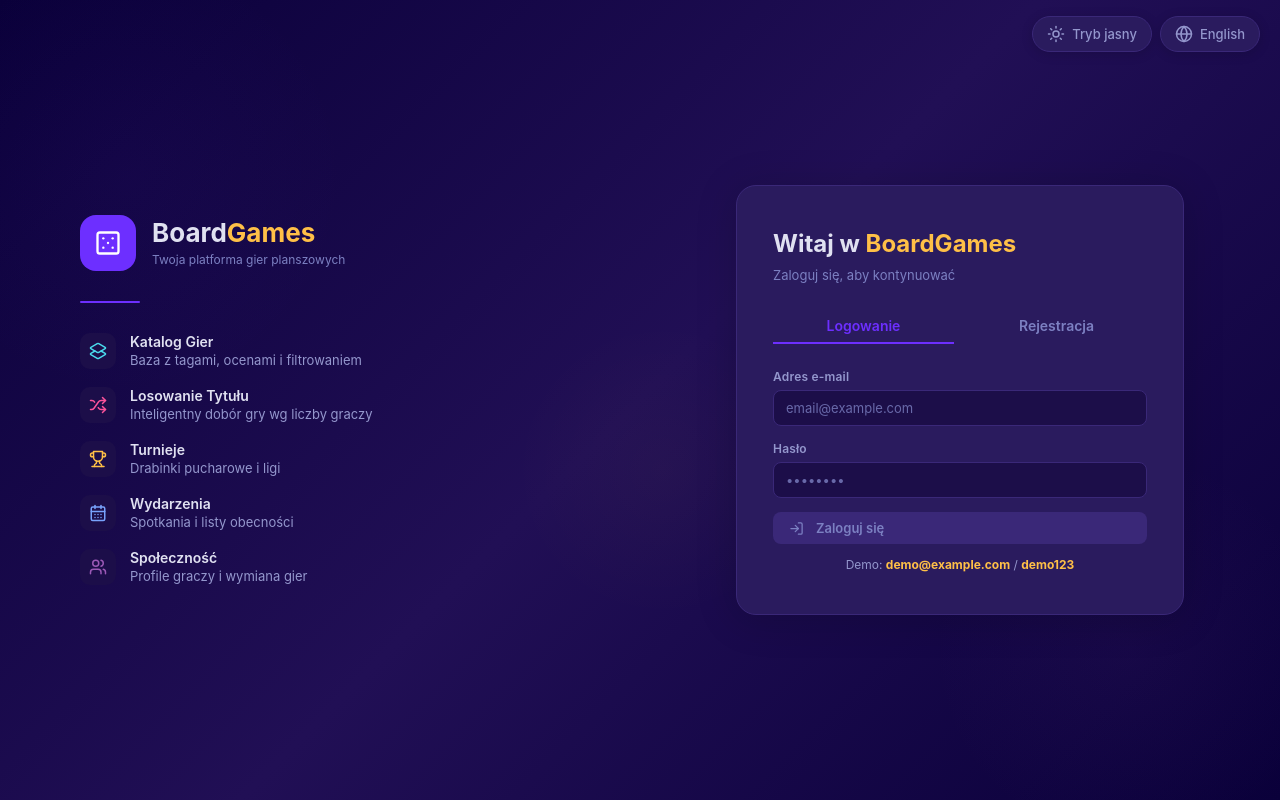
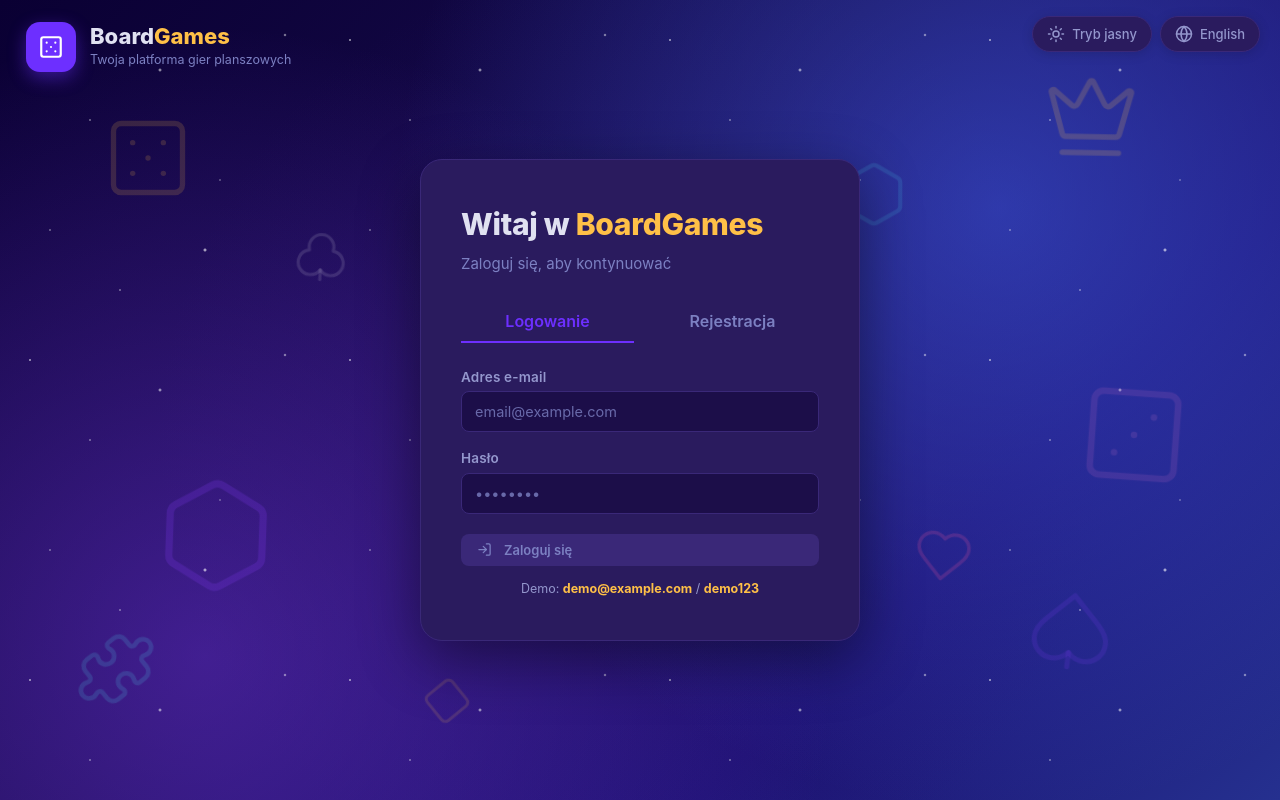
Before and after one commit to Ka3wo123/BoardGame, a React (Create React App) app: page /login in a window 1280 px wide. Built offline with nearby package versions, Linux system fonts and the light colour scheme; a web font is replaced by a local one.

Commit message:
dodanie komponentu BoardGameBackground i aktualizacja layoutu
- Dodano nowy komponent BoardGameBackground (JSX + CSS)
- Zintegrowano tło z komponentem Layout
- Zaktualizowano strony DrawingPage i LoginPage
- Przebudowano produkcyjny build (pliki w katalogu build/static)
- Zaktualizowano README.md

```diff
--- /dev/null
+++ b/src/components/BoardGameBackground.css
@@ -0,0 +1,106 @@
+/* ── Reusable board-game themed background (login + app shell) ── */
+.bg-board {
+  position: absolute;
+  inset: 0;
+  z-index: 0;
+  overflow: hidden;
+  pointer-events: none;
+}
+
+.bg-board-gradient {
+  position: absolute;
+  inset: 0;
+  background:
+    radial-gradient(circle at 78% 26%, rgba(64, 92, 232, 0.55) 0%, transparent 52%),
+    radial-gradient(circle at 16% 82%, rgba(126, 58, 242, 0.42) 0%, transparent 50%),
+    radial-gradient(circle at 50% 55%, rgba(43, 19, 114, 0.40) 0%, transparent 62%),
+    linear-gradient(135deg, #0A0033 0%, #160B4C 42%, #1C1272 72%, #25308F 100%);
+}
+
+[data-theme="light"] .bg-board-gradient {
+  background:
+    radial-gradient(circle at 78% 26%, rgba(96, 132, 255, 0.70) 0%, transparent 50%),
+    radial-gradient(circle at 16% 82%, rgba(150, 96, 240, 0.62) 0%, transparent 50%),
+    radial-gradient(circle at 50% 55%, rgba(120, 90, 230, 0.40) 0%, transparent 60%),
+    linear-gradient(135deg, #D7CCFF 0%, #C3B3FF 42%, #ABC0FF 72%, #94B2FF 100%);
+}
+
+/* Twinkling star field (board-game table sparkle) */
+.bg-board-stars {
+  position: absolute;
+  inset: 0;
+  background-image:
+    radial-gradient(1.5px 1.5px at 30px 40px, rgba(255, 255, 255, 0.9), transparent),
+    radial-gradient(1.5px 1.5px at 90px 120px, rgba(255, 255, 255, 0.6), transparent),
+    radial-gradient(2px 2px at 160px 70px, rgba(255, 255, 255, 0.8), transparent),
+    radial-gradient(1.3px 1.3px at 220px 180px, rgba(255, 255, 255, 0.55), transparent),
+    radial-gradient(1.7px 1.7px at 285px 35px, rgba(255, 255, 255, 0.75), transparent),
+    radial-gradient(1.4px 1.4px at 50px 230px, rgba(255, 255, 255, 0.6), transparent),
+    radial-gradient(2.1px 2.1px at 205px 250px, rgba(255, 255, 255, 0.9), transparent),
+    radial-gradient(1.5px 1.5px at 120px 290px, rgba(255, 255, 255, 0.6), transparent);
+  background-size: 320px 320px;
+  background-repeat: repeat;
+  animation: starTwinkle 5s ease-in-out infinite alternate;
+}
+
+[data-theme="light"] .bg-board-stars {
+  background-image:
+    radial-gradient(1.6px 1.6px at 30px 40px, rgba(70, 50, 150, 0.55), transparent),
+    radial-gradient(1.6px 1.6px at 90px 120px, rgba(70, 50, 150, 0.40), transparent),
+    radial-gradient(2.1px 2.1px at 160px 70px, rgba(70, 50, 150, 0.50), transparent),
+    radial-gradient(1.4px 1.4px at 220px 180px, rgba(70, 50, 150, 0.35), transparent),
+    radial-gradient(1.8px 1.8px at 285px 35px, rgba(70, 50, 150, 0.48), transparent),
+    radial-gradient(1.5px 1.5px at 50px 230px, rgba(70, 50, 150, 0.40), transparent),
+    radial-gradient(2.2px 2.2px at 205px 250px, rgba(70, 50, 150, 0.55), transparent),
+    radial-gradient(1.6px 1.6px at 120px 290px, rgba(70, 50, 150, 0.40), transparent);
+}
+
+@keyframes starTwinkle {
+  from { opacity: 0.45; }
+  to   { opacity: 1; }
+}
+
+/* Floating board-game pieces (dice, hexes, cards, crown…) */
+.float-deco {
+  position: absolute;
+  stroke-width: 1.4;
+  animation: floatDeco 14s ease-in-out infinite;
+}
+
+.deco-1  { top: 14%;    left: 8%;   width: 92px;  height: 92px;  color: rgba(255, 192, 71, 0.16); animation-duration: 13s; }
+.deco-2  { top: 60%;    left: 12%;  width: 124px; height: 124px; color: rgba(126, 58, 242, 0.22); animation-duration: 16s; animation-delay: -3s; }
+.deco-3  { bottom: 9%;  left: 6%;   width: 78px;  height: 78px;  color: rgba(74, 218, 236, 0.16); animation-duration: 15s; animation-delay: -6s; }
+.deco-4  { top: 9%;     right: 11%; width: 96px;  height: 96px;  color: rgba(255, 192, 71, 0.18); animation-duration: 15s; animation-delay: -2s; }
+.deco-5  { top: 49%;    right: 7%;  width: 112px; height: 112px; color: rgba(155, 89, 182, 0.22); animation-duration: 18s; animation-delay: -5s; }
+.deco-6  { bottom: 13%; right: 13%; width: 86px;  height: 86px;  color: rgba(126, 58, 242, 0.16); animation-duration: 13s; animation-delay: -7s; }
+.deco-7  { top: 30%;    left: 23%;  width: 54px;  height: 54px;  color: rgba(255, 255, 255, 0.12); animation-duration: 17s; animation-delay: -4s; }
+.deco-8  { bottom: 24%; right: 24%; width: 60px;  height: 60px;  color: rgba(251, 83, 155, 0.18); animation-duration: 15s; animation-delay: -8s; }
+.deco-9  { top: 20%;    right: 29%; width: 70px;  height: 70px;  color: rgba(74, 218, 236, 0.14); animation-duration: 16s; animation-delay: -1s; }
+.deco-10 { bottom: 7%;  left: 33%;  width: 50px;  height: 50px;  color: rgba(255, 192, 71, 0.14); animation-duration: 14s; animation-delay: -9s; }
+
+/* Mocniejsze, ciemniejsze ikony w trybie jasnym dla lepszej widoczności */
+[data-theme="light"] .deco-1  { color: rgba(214, 140, 20, 0.40); }
+[data-theme="light"] .deco-2  { color: rgba(110, 50, 210, 0.42); }
+[data-theme="light"] .deco-3  { color: rgba(20, 150, 175, 0.40); }
+[data-theme="light"] .deco-4  { color: rgba(214, 140, 20, 0.42); }
+[data-theme="light"] .deco-5  { color: rgba(130, 60, 175, 0.42); }
+[data-theme="light"] .deco-6  { color: rgba(110, 50, 210, 0.40); }
+[data-theme="light"] .deco-7  { color: rgba(70, 50, 150, 0.32); }
+[data-theme="light"] .deco-8  { color: rgba(220, 50, 130, 0.42); }
+[data-theme="light"] .deco-9  { color: rgba(20, 150, 175, 0.38); }
+[data-theme="light"] .deco-10 { color: rgba(214, 140, 20, 0.38); }
+
+@keyframes floatDeco {
+  0%   { transform: translateY(0) rotate(0deg); }
+  50%  { transform: translateY(-22px) rotate(7deg); }
+  100% { transform: translateY(0) rotate(0deg); }
+}
+
+@media (prefers-reduced-motion: reduce) {
+  .float-deco,
+  .bg-board-stars { animation: none; }
+}
+
+@media (max-width: 600px) {
+  .float-deco { display: none; }
+}
--- /dev/null
+++ b/src/components/BoardGameBackground.jsx
@@ -0,0 +1,25 @@
+import React from 'react';
+import {
+  Dice5, Dice3, Hexagon, Puzzle, Crown,
+  Spade, Club, Heart, Diamond
+} from 'lucide-react';
+import './BoardGameBackground.css';
+
+export default function BoardGameBackground() {
+  return (
+    <div className="bg-board" aria-hidden="true">
+      <div className="bg-board-gradient" />
+      <div className="bg-board-stars" />
+      <Dice5   className="float-deco deco-1" />
+      <Hexagon className="float-deco deco-2" />
+      <Puzzle  className="float-deco deco-3" />
+      <Crown   className="float-deco deco-4" />
+      <Dice3   className="float-deco deco-5" />
+      <Spade   className="float-deco deco-6" />
+      <Club    className="float-deco deco-7" />
+      <Heart   className="float-deco deco-8" />
+      <Hexagon className="float-deco deco-9" />
+      <Diamond className="float-deco deco-10" />
+    </div>
+  );
+}
--- a/src/components/Layout.css
+++ b/src/components/Layout.css
@@ -2,6 +2,7 @@
   display: flex;
   height: 100vh;
   overflow: hidden;
+  position: relative;
   background: linear-gradient(135deg, var(--primary-bg1) 0%, var(--primary-bg2) 100%);
 }
 
@@ -9,6 +10,8 @@
 .sidebar {
   width: 220px;
   flex-shrink: 0;
+  position: relative;
+  z-index: 1;
   background: var(--panel-color);
   border-right: 1px solid var(--border-color);
   display: flex;
@@ -132,6 +135,8 @@
   flex: 1;
   overflow-y: auto;
   padding: 20px;
+  position: relative;
+  z-index: 1;
 }
 
 /* ── Hamburger button (mobile only) ── */
--- a/src/components/Layout.jsx
+++ b/src/components/Layout.jsx
@@ -6,6 +6,7 @@ import {
   Menu, Power, Sun, Moon, Globe,
   CheckCircle2, XCircle, AlertTriangle, Info, X
 } from 'lucide-react';
+import BoardGameBackground from './BoardGameBackground';
 import './Layout.css';
 
 const navItemsData = [
@@ -60,6 +61,8 @@ export default function Layout() {
 
   return (
     <div className="app-root">
+      <BoardGameBackground />
+
       <button className="hamburger" onClick={() => setSidebarOpen(o => !o)}>
         <Menu size={20} />
       </button>
--- a/src/pages/DrawingPage.jsx
+++ b/src/pages/DrawingPage.jsx
@@ -174,7 +174,7 @@ export default function DrawingPage() {
             </div>
           ) : (
             <div className="drawing-placeholder">
-              <RefreshCw size={40} color="var(--border-color)" />
+              <RefreshCw size={40} color="var(--purple)" />
               <p>{tr('Skonfiguruj ustawienia i kliknij', 'Configure settings and click')}<br /><strong>{tr('LOSUJ GRY', 'DRAW GAMES')}</strong></p>
             </div>
           )}
--- a/src/pages/LoginPage.css
+++ b/src/pages/LoginPage.css
@@ -1,159 +1,82 @@
 .login-root {
   min-height: 100vh;
-  background: linear-gradient(135deg, var(--primary-bg1) 0%, var(--secondary-bg2) 50%, var(--primary-bg1) 100%);
-  display: flex;
-  align-items: stretch;
-  position: relative;
-  overflow: hidden;
-  transition: background 0.25s;
-}
-
-/* Decorative blobs */
-.blob {
-  position: absolute;
-  border-radius: 50%;
-  pointer-events: none;
-}
-.blob1 {
-  width: 450px; height: 450px;
-  left: -100px; top: -50px;
-  background: radial-gradient(circle, rgba(126,58,242,0.04) 0%, transparent 70%);
-}
-.blob2 {
-  width: 400px; height: 400px;
-  right: -50px; bottom: -50px;
-  background: radial-gradient(circle, rgba(155,89,182,0.05) 0%, transparent 70%);
-}
-.blob3 {
-  width: 300px; height: 300px;
-  left: 40%; top: 40%;
-  background: radial-gradient(circle, rgba(255,192,71,0.03) 0%, transparent 70%);
-}
-
-.login-layout {
-  display: flex;
-  width: 100%;
-  min-height: 100vh;
-  position: relative;
-  z-index: 1;
-}
-
-.login-left {
-  flex: 1;
   display: flex;
   align-items: center;
   justify-content: center;
-  padding: 40px;
+  position: relative;
+  overflow: hidden;
+  padding: 40px 24px;
 }
 
-.login-branding {
-  max-width: 480px;
-  width: 100%;
-}
-
-.logo-row {
-  display: flex;
-  align-items: center;
-  gap: 16px;
-  margin-bottom: 30px;
-}
-
-.logo-icon {
-  width: 56px; height: 56px;
-  background: var(--purple);
-  border-radius: 16px;
-  display: flex; align-items: center; justify-content: center;
-  font-size: 28px;
-  flex-shrink: 0;
-}
-
-.logo-title {
-  font-size: 26px;
-  font-weight: 700;
-  color: var(--title1);
-  line-height: 1.2;
-}
-
-.logo-subtitle {
-  color: var(--text2);
-  font-size: 12px;
-  margin-top: 2px;
-}
-
-.logo-sep {
-  width: 60px;
-  height: 2px;
-  background: var(--purple);
-  border-radius: 1px;
-  margin-bottom: 30px;
-}
-
-.feature-list {
-  display: flex;
-  flex-direction: column;
-  gap: 18px;
-}
-
-.feature-item {
+/* ── Logo - fixed top-left corner ── */
+.login-logo {
+  position: fixed;
+  top: 22px;
+  left: 26px;
+  z-index: 20;
   display: flex;
   align-items: center;
   gap: 14px;
 }
 
-.feature-icon {
-  width: 36px;
-  height: 36px;
-  background: var(--card-inner);
-  border-radius: 10px;
+.logo-icon {
+  width: 50px;
+  height: 50px;
+  background: var(--purple);
+  border-radius: 14px;
   display: flex;
   align-items: center;
   justify-content: center;
   flex-shrink: 0;
+  box-shadow: 0 6px 18px rgba(109, 47, 255, 0.45);
 }
 
-.feature-title {
+.logo-title {
+  font-size: 22px;
+  font-weight: 800;
   color: var(--title1);
-  font-weight: 600;
-  font-size: 14px;
-  line-height: 1.3;
+  line-height: 1.15;
 }
 
-.feature-desc {
-  color: var(--text1);
-  font-size: 13px;
-  line-height: 1.3;
+.logo-subtitle {
+  color: var(--text2);
+  font-size: 12.5px;
+  margin-top: 2px;
 }
 
-/* Right side */
-.login-right {
-  flex: 1;
+/* ── Centered auth area ── */
+.login-center {
+  position: relative;
+  z-index: 10;
+  width: 100%;
   display: flex;
   align-items: center;
   justify-content: center;
-  padding: 40px;
 }
 
 .login-card {
-  width: 80%;
+  width: 100%;
+  max-width: 440px;
   background: var(--card-bg);
-  border-radius: 20px;
-  padding: 40px 36px;
-  box-shadow: 0 4px 40px rgba(0,0,0,0.18);
+  border-radius: 22px;
+  padding: 42px 40px;
+  box-shadow: 0 18px 60px rgba(0, 0, 0, 0.45);
   border: 1px solid var(--border-color);
   transition: background 0.25s, border-color 0.25s;
 }
 
 .login-card-title {
-  font-size: 24px;
-  font-weight: 700;
+  font-size: 30px;
+  font-weight: 800;
   color: var(--title1);
-  margin-bottom: 4px;
+  margin-bottom: 6px;
+  letter-spacing: -0.3px;
 }
 
 .login-card-subtitle {
   color: var(--text2);
-  font-size: 13px;
-  margin-bottom: 24px;
+  font-size: 15px;
+  margin-bottom: 26px;
 }
 
 .login-tabs {
@@ -166,9 +89,9 @@
   flex: 1;
   background: transparent;
   color: var(--text2);
-  font-size: 14px;
+  font-size: 16px;
   font-weight: 600;
-  padding: 8px 0;
+  padding: 10px 0;
   border: none;
   border-bottom: 2px solid transparent;
   cursor: pointer;
@@ -185,7 +108,16 @@
 }
 
 .field-group {
-  margin-bottom: 14px;
+  margin-bottom: 16px;
+}
+
+.login-card .form-label {
+  font-size: 13.5px;
+}
+
+.login-card input {
+  font-size: 14.5px;
+  padding: 11px 13px;
 }
 
 .msg-box {
@@ -210,18 +142,13 @@
 
 .login-submit {
   width: 100%;
-  padding: 14px;
-  font-size: 15px;
+  padding: 15px;
+  font-size: 16px;
   border-radius: 10px;
+  margin-top: 4px;
 }
 
-@media (max-width: 900px) {
-  .login-left { display: none; }
-  .login-right { width: 100%; padding: 20px; }
-  .login-card { max-width: 420px; margin: auto; }
-}
-
-/* ── Theme toggle on login page ── */
+/* ── Theme / language toggle (top-right) ── */
 .login-controls {
   position: fixed;
   top: 16px;
@@ -246,7 +173,7 @@
   font-family: inherit;
   cursor: pointer;
   transition: background 0.15s, color 0.15s, border-color 0.15s;
-  box-shadow: 0 2px 12px rgba(0,0,0,0.15);
+  box-shadow: 0 2px 12px rgba(0, 0, 0, 0.15);
 }
 
 .login-theme-btn:hover {
@@ -254,3 +181,14 @@
   color: var(--title1);
   border-color: var(--purple);
 }
+
+@media (max-width: 600px) {
+  .login-root { padding: 96px 16px 40px; }
+  .login-card { padding: 30px 22px; }
+  .login-logo { top: 16px; left: 16px; gap: 10px; }
+  .logo-icon { width: 42px; height: 42px; border-radius: 12px; }
+  .logo-title { font-size: 18px; }
+  .logo-subtitle { font-size: 11px; }
+  .login-card-title { font-size: 26px; }
+  .login-theme-btn span { display: none; }
+}
--- a/src/pages/LoginPage.jsx
+++ b/src/pages/LoginPage.jsx
@@ -2,11 +2,8 @@ import React, { useState } from 'react';
 import { useNavigate } from 'react-router-dom';
 import { useApp } from '../context/AppContext';
 import { loginAsync, registerAsync } from '../data/db';
-import {
-  Dice5, LayoutGrid, Shuffle, Trophy,
-  CalendarDays, Users, LogIn, UserPlus,
-  Layers2, Sun, Moon, Globe
-} from 'lucide-react';
+import { Dice5, LogIn, UserPlus, Sun, Moon, Globe } from 'lucide-react';
+import BoardGameBackground from '../components/BoardGameBackground';
 import './LoginPage.css';
 
 export default function LoginPage() {
@@ -59,28 +56,12 @@ export default function LoginPage() {
 
   return (
     <div className="login-root">
-      <div className="blob blob1" />
-      <div className="blob blob2" />
-      <div className="blob blob3" />
+      <BoardGameBackground />
 
-      <div className="login-controls">
-        <button className="login-theme-btn" onClick={toggleTheme} title={theme === 'dark' ? t('Włącz tryb jasny','Light mode') : t('Włącz tryb ciemny','Dark mode')}>
-          {theme === 'dark' ? <Sun size={18} /> : <Moon size={18} />}
-          <span>{theme === 'dark' ? t('Tryb jasny','Light') : t('Tryb ciemny','Dark')}</span>
-        </button>
-        <button className="login-theme-btn" onClick={toggleLanguage} title={t('Zmień język','Change language')}>
-          <Globe size={18} />
-          <span>{language === 'en' ? 'Polski' : 'English'}</span>
-        </button>
-      </div>
-
-      <div className="login-layout">
-        {/* LEFT: Branding */}
-        <div className="login-left">
-          <div className="login-branding">
-            <div className="logo-row">
+      {/* Logo - fixed in the top-left corner */}
+      <div className="login-logo">
         <div className="logo-icon">
-                <Dice5 size={28} color="white" />
+          <Dice5 size={26} color="white" />
         </div>
         <div>
           <h2 className="logo-title">
@@ -90,65 +71,65 @@ export default function LoginPage() {
         </div>
       </div>
 
-            <div className="logo-sep" />
-
-            <div className="feature-list">
-              <FeatureItem Icon={Layers2}   color="var(--color3)" title={t('Katalog Gier','Game Library')}      desc={t('Baza z tagami, ocenami i filtrowaniem','Database with tags, ratings and filters')} />
-              <FeatureItem Icon={Shuffle}      color="var(--color4)" title={t('Losowanie Tytułu','Game Drawing')}  desc={t('Inteligentny dobór gry wg liczby graczy','Smart game selection by player count')} />
-              <FeatureItem Icon={Trophy}       color="var(--color6)" title={t('Turnieje','Tournaments')}           desc={t('Drabinki pucharowe i ligi','Knockout brackets and leagues')} />
-              <FeatureItem Icon={CalendarDays} color="var(--color8)" title={t('Wydarzenia','Events')}         desc={t('Spotkania i listy obecności','Meetings and attendance lists')} />
-              <FeatureItem Icon={Users}        color="#9B59B6"       title={t('Społeczność','Community')}        desc={t('Profile graczy i wymiana gier','Player profiles and game exchanges')} />
-            </div>
-          </div>
+      {/* Top-right controls */}
+      <div className="login-controls">
+        <button className="login-theme-btn" onClick={toggleTheme} title={theme === 'dark' ? t('Włącz tryb jasny', 'Light mode') : t('Włącz tryb ciemny', 'Dark mode')}>
+          {theme === 'dark' ? <Sun size={18} /> : <Moon size={18} />}
+          <span>{theme === 'dark' ? t('Tryb jasny', 'Light') : t('Tryb ciemny', 'Dark')}</span>
+        </button>
+        <button className="login-theme-btn" onClick={toggleLanguage} title={t('Zmień język', 'Change language')}>
+          <Globe size={18} />
+          <span>{language === 'en' ? 'Polski' : 'English'}</span>
+        </button>
       </div>
 
-        {/* RIGHT: Form card */}
-        <div className="login-right">
+      {/* Centered auth card */}
+      <div className="login-center">
         <div className="login-card">
           <h2 className="login-card-title">
             {t('Witaj w ', 'Welcome to ')}<span style={{ color: 'var(--color6)' }}>BoardGames</span>
           </h2>
           <p className="login-card-subtitle">
-              {mode === 'login' ? t('Zaloguj się, aby kontynuować','Sign in to continue') : t('Utwórz nowe konto','Create a new account')}
+            {mode === 'login' ? t('Zaloguj się, aby kontynuować', 'Sign in to continue') : t('Utwórz nowe konto', 'Create a new account')}
           </p>
 
           <div className="login-tabs">
             <button
               className={`tab-btn ${mode === 'login' ? 'active' : ''}`}
               onClick={() => switchMode('login')}
-              >{t('Logowanie','Sign in')}</button>
+            >{t('Logowanie', 'Sign in')}</button>
             <button
               className={`tab-btn ${mode === 'register' ? 'active' : ''}`}
               onClick={() => switchMode('register')}
-                >{t('Rejestracja','Register')}</button>
+            >{t('Rejestracja', 'Register')}</button>
           </div>
 
           {mode === 'register' && (
             <>
               <div className="field-group">
-                  <label className="form-label">{t('Wyświetlana nazwa (nick) *','Display name (nick) *')}</label>
-                  <input value={displayName} onChange={e => setDisplayName(e.target.value)} placeholder={t('Twój nick','Your nick')} />
+                <label className="form-label">{t('Wyświetlana nazwa (nick) *', 'Display name (nick) *')}</label>
+                <input value={displayName} onChange={e => setDisplayName(e.target.value)} placeholder={t('Twój nick', 'Your nick')} />
               </div>
               <div className="field-group">
-                  <label className="form-label">{t('Imię i nazwisko','Full name')}</label>
-                  <input value={fullName} onChange={e => setFullName(e.target.value)} placeholder={t('np. Jan Kowalski','e.g. John Smith')} />
+                <label className="form-label">{t('Imię i nazwisko', 'Full name')}</label>
+                <input value={fullName} onChange={e => setFullName(e.target.value)} placeholder={t('np. Jan Kowalski', 'e.g. John Smith')} />
               </div>
             </>
           )}
 
           <div className="field-group">
-              <label className="form-label">{t('Adres e-mail','Email address')}</label>
+            <label className="form-label">{t('Adres e-mail', 'Email address')}</label>
             <input type="email" value={email} onChange={e => setEmail(e.target.value)} placeholder="email@example.com" />
           </div>
 
           <div className="field-group">
-              <label className="form-label">{t('Hasło','Password')}</label>
+            <label className="form-label">{t('Hasło', 'Password')}</label>
             <input type="password" value={password} onChange={e => setPassword(e.target.value)} placeholder="••••••••" />
           </div>
 
           {mode === 'register' && (
             <div className="field-group">
-                <label className="form-label">{t('Potwierdź hasło','Confirm password')}</label>
+              <label className="form-label">{t('Potwierdź hasło', 'Confirm password')}</label>
               <input type="password" value={confirmPassword} onChange={e => setConfirmPassword(e.target.value)} placeholder="••••••••" />
             </div>
           )}
@@ -163,8 +144,8 @@ export default function LoginPage() {
               disabled={loading || !email}
             >
               {loading
-                  ? t('Logowanie...','Signing in...')
-                  : <><LogIn size={15} style={{ marginRight: 8, verticalAlign: 'middle' }} />{t('Zaloguj się','Sign in')}</>
+                ? t('Logowanie...', 'Signing in...')
+                : <><LogIn size={15} style={{ marginRight: 8, verticalAlign: 'middle' }} />{t('Zaloguj się', 'Sign in')}</>
               }
             </button>
           ) : (
@@ -174,37 +155,22 @@ export default function LoginPage() {
               disabled={loading || !email || !displayName}
             >
               {loading
-                  ? t('Tworzenie...','Creating...')
-                  : <><UserPlus size={15} style={{ marginRight: 8, verticalAlign: 'middle' }} />{t('Utwórz konto','Create account')}</>
+                ? t('Tworzenie...', 'Creating...')
+                : <><UserPlus size={15} style={{ marginRight: 8, verticalAlign: 'middle' }} />{t('Utwórz konto', 'Create account')}</>
               }
             </button>
           )}
 
-            <p style={{ textAlign: 'center', marginTop: '12px', color: 'var(--text1)', fontSize: '12px' }}>
+          <p style={{ textAlign: 'center', marginTop: '14px', color: 'var(--text1)', fontSize: '12.5px' }}>
             Demo: <strong style={{ color: 'var(--color6)' }}>demo@example.com</strong> / <strong style={{ color: 'var(--color6)' }}>demo123</strong>
           </p>
           {mode === 'register' && (
-              <p style={{ textAlign: 'center', marginTop: '6px', color: 'var(--text2)', fontSize: '11px' }}>
-                {t('Rejestracja tworzy nowe konto lokalnie.','Registration creates a new local account.')}
+            <p style={{ textAlign: 'center', marginTop: '6px', color: 'var(--text2)', fontSize: '11.5px' }}>
+              {t('Rejestracja tworzy nowe konto lokalnie.', 'Registration creates a new local account.')}
             </p>
           )}
         </div>
       </div>
     </div>
-    </div>
   );
 }
-
-function FeatureItem({ Icon, color, title, desc }) {
-  return (
-    <div className="feature-item">
-      <div className="feature-icon">
-        <Icon size={18} color={color} />
-      </div>
-      <div>
-        <p className="feature-title">{title}</p>
-        <p className="feature-desc">{desc}</p>
-      </div>
-    </div>
-  );
-}
```
Also changed, not shown: src/pages/DrawingPage.css (+8 -2 lines), 12 other files (tests, documents, lock files or other folders). Lines whose indentation alone changed are shown as unchanged.
